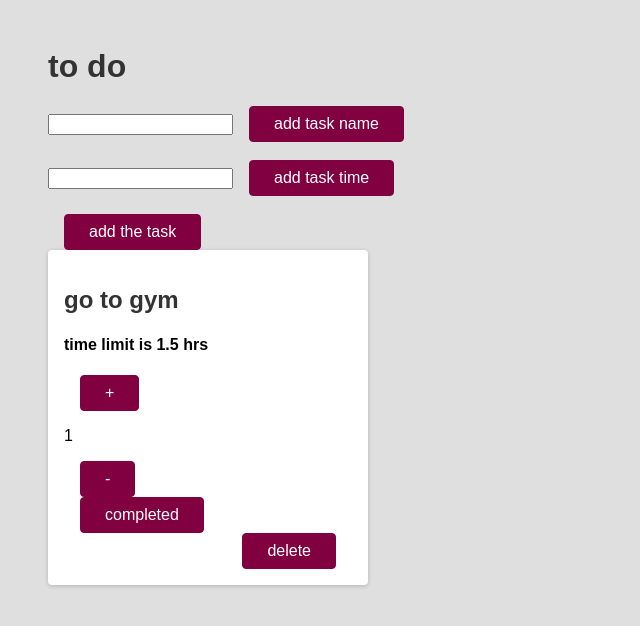
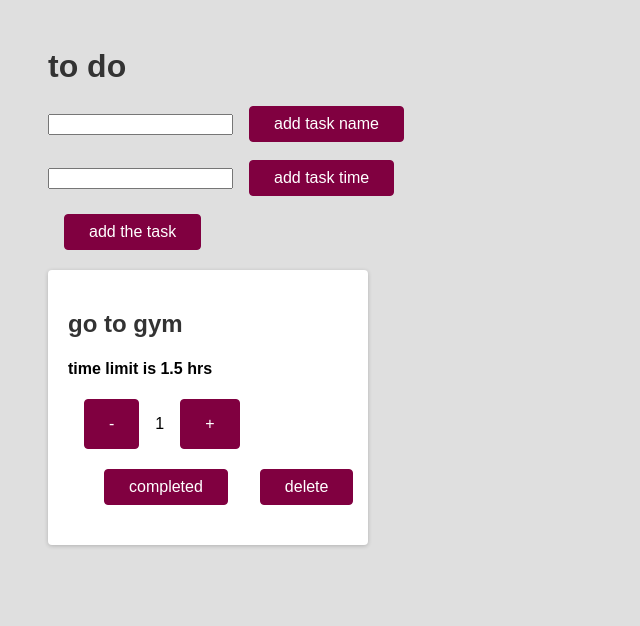
Before and after one commit to Anirudh-018/react-first, a React (Create React App) app: page / in a window 1280 px wide. Shown: the top 626 px of the page, without its empty margins (0-640 px from the left). Built offline with nearby package versions, Linux system fonts and the light colour scheme.

Commit message:
complete task added and styling changed

```diff
--- a/src/components/Time.js
+++ b/src/components/Time.js
@@ -1,11 +1,15 @@
-function Time(props){
-    return(
-        <div className="time">
-            <button className="btn" onClick={props.onIncrease}>+</button>
-            <p>{props.time}</p>
-            <button className="btn" onClick={props.onDecrease}>-</button>
-        </div>
-    )
+function Time(props) {
+  return (
+    <div className="time">
+      <button className="btn" onClick={props.onIncrease}>
+        -
+      </button>
+      <p>{props.time}</p>
+      <button className="btn" onClick={props.onDecrease}>
+        +
+      </button>
+    </div>
+  );
 }
 
 export default Time;
--- a/src/index.css
+++ b/src/index.css
@@ -8,7 +8,8 @@
   background-color: #dfdfdf;
 }
 
-  h1, h2 {
+h1,
+h2 {
   color: #333333;
 }
 
@@ -41,8 +42,9 @@
   background-color: white;
   border-radius: 4px;
   box-shadow: 0 1px 4px rgba(0, 0, 0, 0.2);
-    padding: 1rem;
   width: 20rem;
+  padding: 20px;
+  margin-top: 20px;
 }
 
 .actions {
@@ -71,7 +73,11 @@
   top: 0;
   left: 0;
 }
-  .time{
-    width: 30rem;
-    display:inline;
+.time {
+  display: flex;
 }
+.button-container {
+  padding: 20px;
+  display: flex;
+  justify-content: flex-start;
+}
```
Lines whose indentation alone changed are shown as unchanged.
